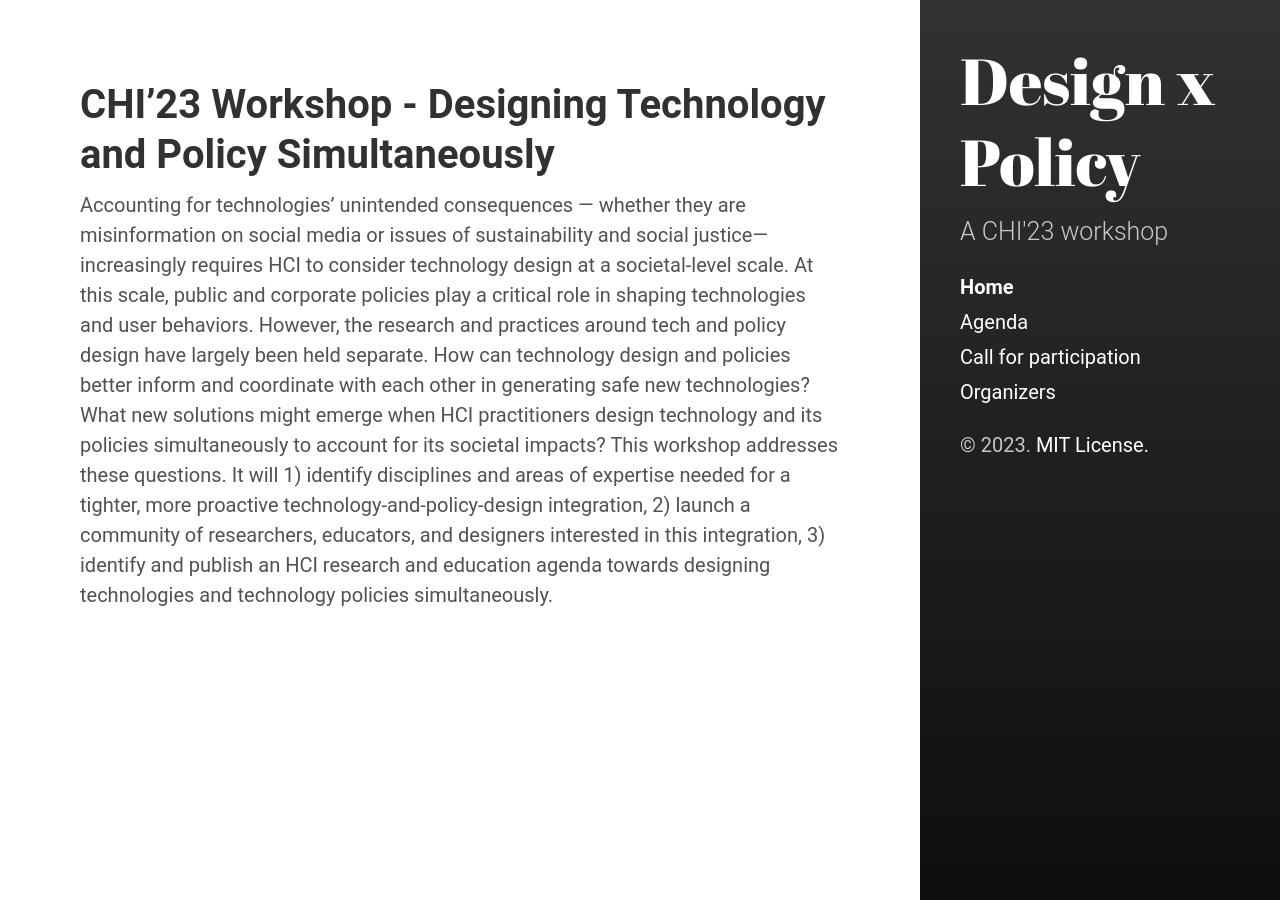
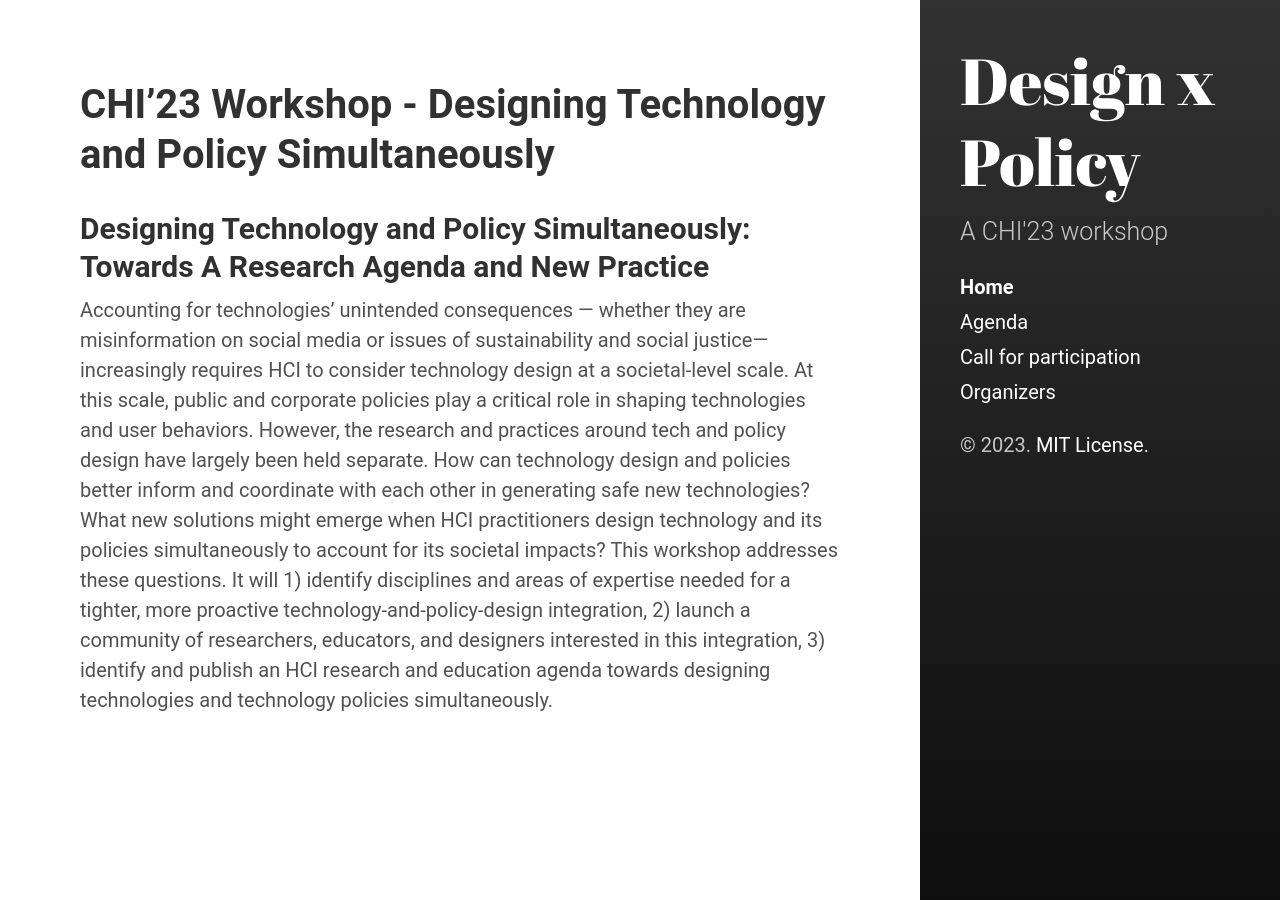
Before and after one commit to yang-qian/designpolicyCHI23, a Jekyll site: the page built from index.md, in a window 1280 px wide. Built offline with Jekyll 4.4.1, drawn with Linux system fonts in a browser that asks for light colours.

Commit message:
Update index.md

```diff
--- a/index.md
+++ b/index.md
@@ -2,6 +2,8 @@
 layout: page
 title: CHI’23 Workshop - Designing Technology and Policy Simultaneously
 ---
+
+## Designing Technology and Policy Simultaneously: Towards A Research Agenda and New Practice
 
 Accounting for technologies' unintended consequences — whether they are misinformation on social media or issues of sustainability and social justice---increasingly requires HCI to consider technology design at a societal-level scale. At this scale, public and corporate policies play a critical role in shaping technologies and user behaviors.
 However, the research and practices around tech and policy design have largely been held separate.
```
